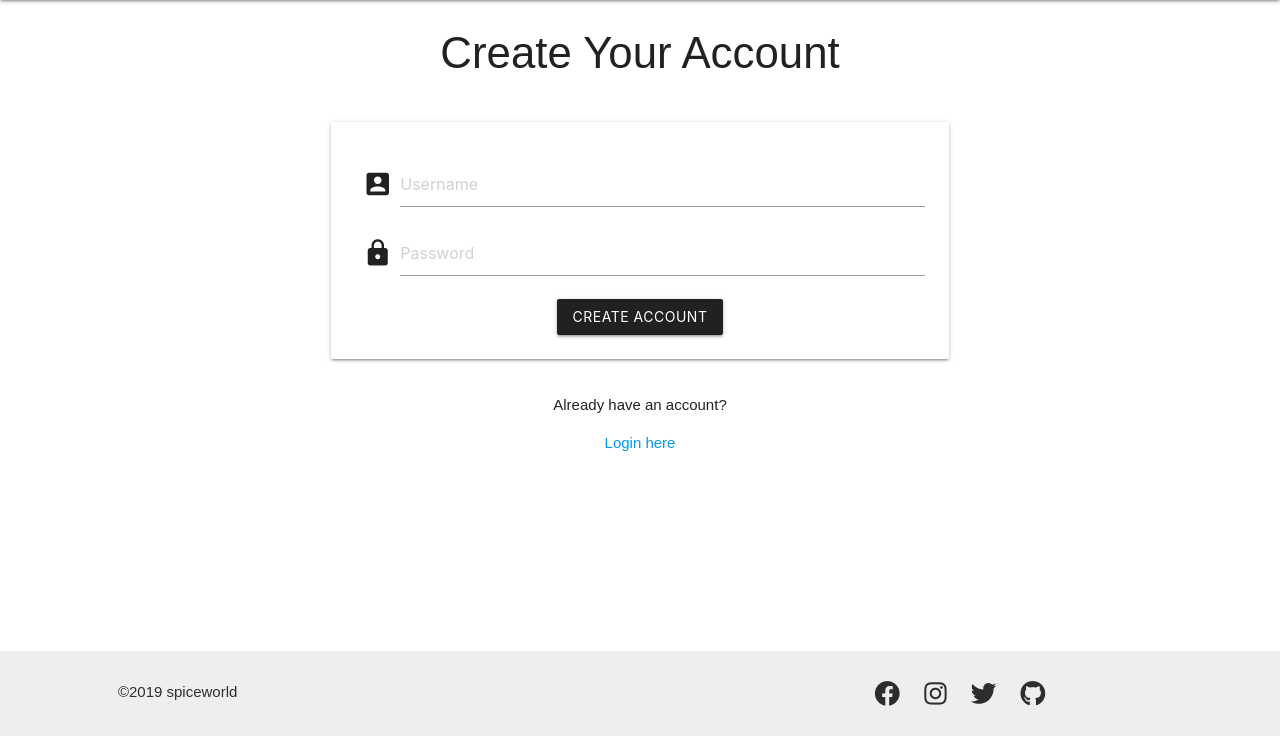
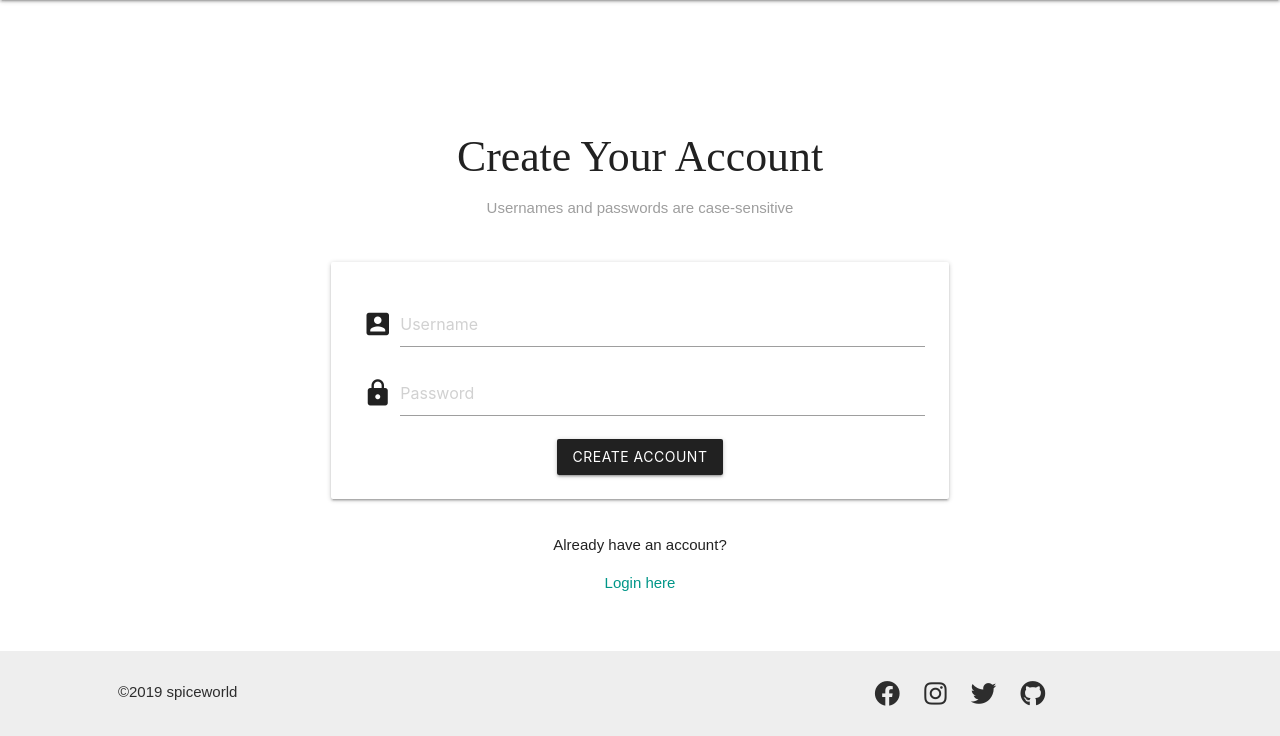
Before and after one commit to stephyraju/spiceworld, a Flask app: page /register in a window 1280 px wide. Shown: the part 64-800 px from the top of the page. Run offline with Flask 2, Linux system fonts and the light colour scheme; some libraries are stand-ins or nearby versions.

Commit message:
Minor style updates in register-login forms

```diff
--- a/static/css/style.css
+++ b/static/css/style.css
@@ -56,6 +56,7 @@ nav ul .active {
   color: #ff6e40;
 }
 
+h3,
 h4,
 h5 {
   font-family: 'Muli', 'sans-serif';
@@ -162,6 +163,10 @@ h5 {
   visibility: visible;
 }
 
+.register-form {
+  position:relative;
+  padding-top: 8%;
+}
 /*--------Description---------*/
 .cells {
   padding-top:30px;
--- a/templates/login.html
+++ b/templates/login.html
@@ -2,6 +2,7 @@
 <section class="register-form">
     <div class="row center">
         <h3>Log In Your Account</h3>
+        <p class="grey-text">Usernames and passwords are case-sensitive</p>
     </div>
     <div class="row">
         <div class="col s12 m8 offset-m2 l6 offset-l3">
@@ -29,6 +30,6 @@
         {% endfor %} {% endif %} {% endwith %}
 
         <p class="login-register text-center">Don't you have an account?</p>
-        <p><a href="{{url_for('register')}}"><strong>Register here</strong></a></p>
+        <p><a href="{{url_for('register')}}"><strong><span class="teal-text">Register here</span></strong></a></p>
 </section>
 {% endblock %}
--- a/templates/register.html
+++ b/templates/register.html
@@ -2,6 +2,7 @@
 <section class="register-form">
     <div class="row center">
         <h3>Create Your Account</h3>
+        <p class="grey-text">Usernames and passwords are case-sensitive</p>
     </div>
     <div class="row">
         <div class="col s12 m8 offset-m2 l6 offset-l3">
@@ -29,6 +30,6 @@
         {% endfor %} {% endif %} {% endwith %}
 
         <p class="login-register text-center">Already have an account?</p>
-        <p><a href="{{url_for('login')}}"><strong>Login here</strong></a></p>
+        <p><a href="{{url_for('login')}}"><strong><span class="teal-text">Login here<span></strong></a></p>
 </section>
 {% endblock %}
```
